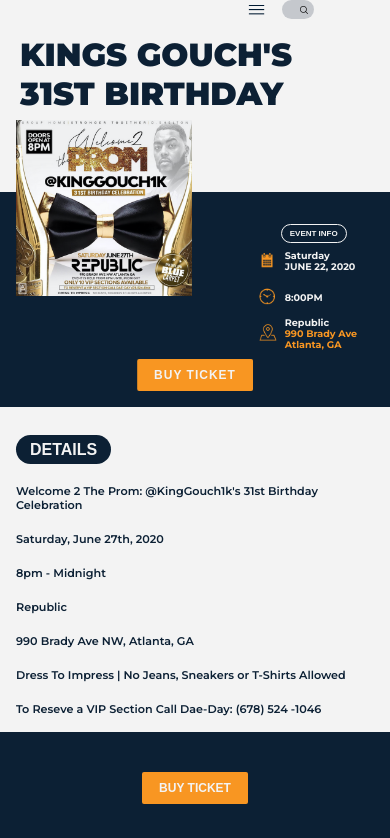
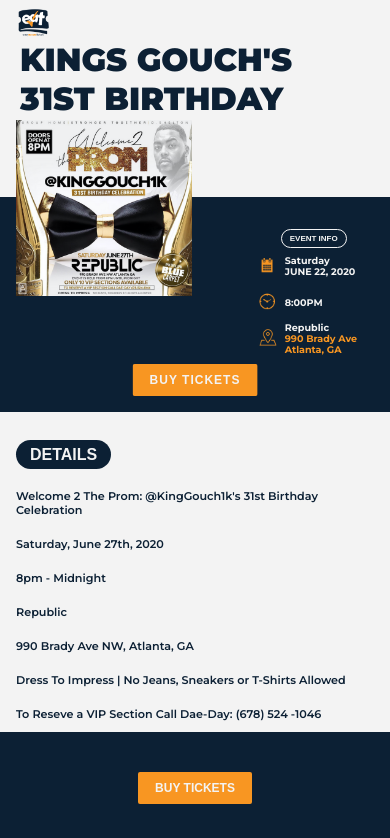
Before and after one commit to JonasAnn/kmel, a plain HTML site: page index.html in a window 390 px wide. Shown: the top 838 px of the page. Drawn offline with Linux system fonts and the light colour scheme.

Commit message:
fix: changed navbar and added logo

```diff
--- a/index.html
+++ b/index.html
@@ -9,16 +9,8 @@
 <body>
     <header class="header">
         <nav class="navbar">
-            <div class="nav">
-                <div class="nav__hamburger">
-                <img src="./images/Webp.net-resizeimage.png" alt="hamburger" class="hamburger">
-                </div>
-                <label for="search" class="navbar__label">
-                    <input type="text" name="search" id="search" class="navbar__input">
-                    <span class="hamburger__icon">
-                        <img src="./images/search.png" alt="icon" class="search__icon">
-                    </span>
-                </label>
+            <div class="navbar__logo">
+                <img src="./images/EAT 250 X 200.png" alt="logo" class="logo">
             </div>
         </nav>
         <div class="heading__box">
@@ -55,7 +47,7 @@
 
         <button class="btn__cta">
             <a href="https://easyaccesstickets.com/cart.php?event_guid=E12EDB56-8F97-475A-A8D3-E06E9BAC1EA8" class="btn__link">
-            BUY TICKET
+            BUY TICKETS
              </a>
         </button>
     </header>
@@ -116,7 +108,7 @@
 
     <div class="footer__mobile">
         <button class="footer__cta">
-           <a href="https://easyaccesstickets.com/cart.php?event_guid=E12EDB56-8F97-475A-A8D3-E06E9BAC1EA8" class="btn__link">BUY TICKET</a>
+           <a href="https://easyaccesstickets.com/cart.php?event_guid=E12EDB56-8F97-475A-A8D3-E06E9BAC1EA8" class="btn__link">BUY TICKETS</a>
         </button>
     </div>
 
--- a/style.css
+++ b/style.css
@@ -32,58 +32,16 @@ body{
 .navbar{
     background-color: #f3f3f3;
     width: 100%;
-    padding: 3rem 13rem 0;
-    display: flex;
-    align-items: flex-end;
+    padding: 1.5rem 5rem 0;
 }
-.nav{
-    display: flex;
-    justify-content: space-between;
-    align-items: flex-end;
-    width: 20%;
-    margin: 0 0 0 auto;
+.navbar__logo{
+    width: 6%;
+    height: auto;
 }
-.nav > *{
-    display: block;
-}
-.nav__hamburger{
-    width: 7rem;
-    height: auto;
-    margin: 0 auto 0 0;
-}
-.hamburger{
+.logo{
     object-fit: cover;
     width: 100%;
-    height: auto;
-}
-.hamburger__icon{
-    width: 1rem;
-    height: 1rem;
-    display: inline-block;
-}
-.search__icon{
-    object-fit: cover;
-    width: 100%;
-    height: auto;
-}
-.navbar__input{
-    width: 20%;
-    padding: .25rem 2rem;
-    background-color: #C5C8CD;
-    border: none;
-    border-radius: 10px;
-    margin: 0 -2rem 0 0;
-    transition: all .5s;
-}
-.navbar__input::after{
-    content: "llol";
-    display: inline-block;
-    color: #0c2034;
-    font-size: 2rem;
-}
-.navbar__input:focus{
-    outline: none;
-    width: 60%;
+    height: 100%;
 }
 
 .heading__box{
@@ -101,10 +59,10 @@ body{
     color: #0c2034;
 }
 .event__flyer{
-    width: 43rem;
-    height: 43rem;
+    width: 41rem;
+    height: 41rem;
     position: absolute;
-    top: 6rem;
+    top: 9rem;
     left: 18rem;
     background-image: url("./images/event.png");
     background-size: cover;
@@ -214,18 +172,11 @@ body{
 /* header media query */
 @media only screen and (max-width: 900px){
     .navbar{
-        padding: 0 6rem;
+        padding: 2rem 6rem 0;
     }
-    .nav{
-        width: 16%;
+    .navbar__logo{
+        width: 8%;
     }
-    .nav__hamburger{
-        width: 15rem;
-    }
-    .navbar__input:focus{
-        width: 100%;
-    }
-
     .heading__box{
         height: 40%;
         padding: 1.5rem 6rem 1.5rem 0;
@@ -239,7 +190,7 @@ body{
     .event__flyer{
         width: 35rem;
         height:35rem;
-        top: 5rem;
+        top: 10rem;
         left: 12rem;
     }
 
@@ -270,17 +221,14 @@ body{
     .navbar{
         padding: 0 2rem;
     }
-    .nav{
-        width: 40%;
+    .navbar{
+        padding: 1rem 2rem 0;
     }
-    .nav__hamburger{
-        width: 14rem;
-    }
-    .navbar__input:focus{
-        width: 100%;
+    .navbar__logo{
+        width: 10%;
     }
     .heading__box{
-        padding: 2rem 2.5rem 5rem;
+        padding: .2rem 2.5rem 5rem;
     }
     .header__heading{
         text-align: left;
@@ -380,6 +328,11 @@ body{
     padding: 2.5rem 0 0;
 }
 /* details section media query */
+@media only screen and (max-width: 1050px) {
+    .section__details{
+        padding: 3.5rem 10rem 6rem;
+    }
+}
 @media only screen and (max-width: 900px) {
     .section__details{
         padding: 3.5rem 6rem 5rem;
@@ -420,12 +373,12 @@ body{
     margin: 3.5rem 0 0;
 }
 .googlemap{
-    width: 50rem;
-    height: 30rem;
+    width: 60rem;
+    height: 40rem;
 }
 .section__location--location{
-    flex: 0 0 40%;
-    font-size: 3.5rem;
+    flex: 0 0 35%;
+    font-size: 3.4rem;
     font-weight: 900;
     text-transform: uppercase;
     text-align: right;
@@ -444,7 +397,11 @@ body{
 }
 
 /* media query for location */
-
+@media only screen and (max-width: 1050px) {
+    .section__location{
+        padding: 3.5rem 10rem 6.5rem;
+    }
+}
 @media only screen and (max-width: 900px) {
     .section__location{
         padding: 3.5rem 6rem 6.5rem;
@@ -480,7 +437,7 @@ body{
         margin: 3.5rem 0 0;
     }
     .googlemap{
-        width: 34rem;
+        width: 48rem;
         height: 34rem;
     }
     .section__location--location{
@@ -492,7 +449,7 @@ body{
 }
 @media only screen and (max-width: 380px) {
     .googlemap{
-        width: 28rem;
+        width: 36rem;
         height: 28rem;
     }
 }
```
Also changed, not shown: images/EAT 250 X 200.png (added), 1 other file.
